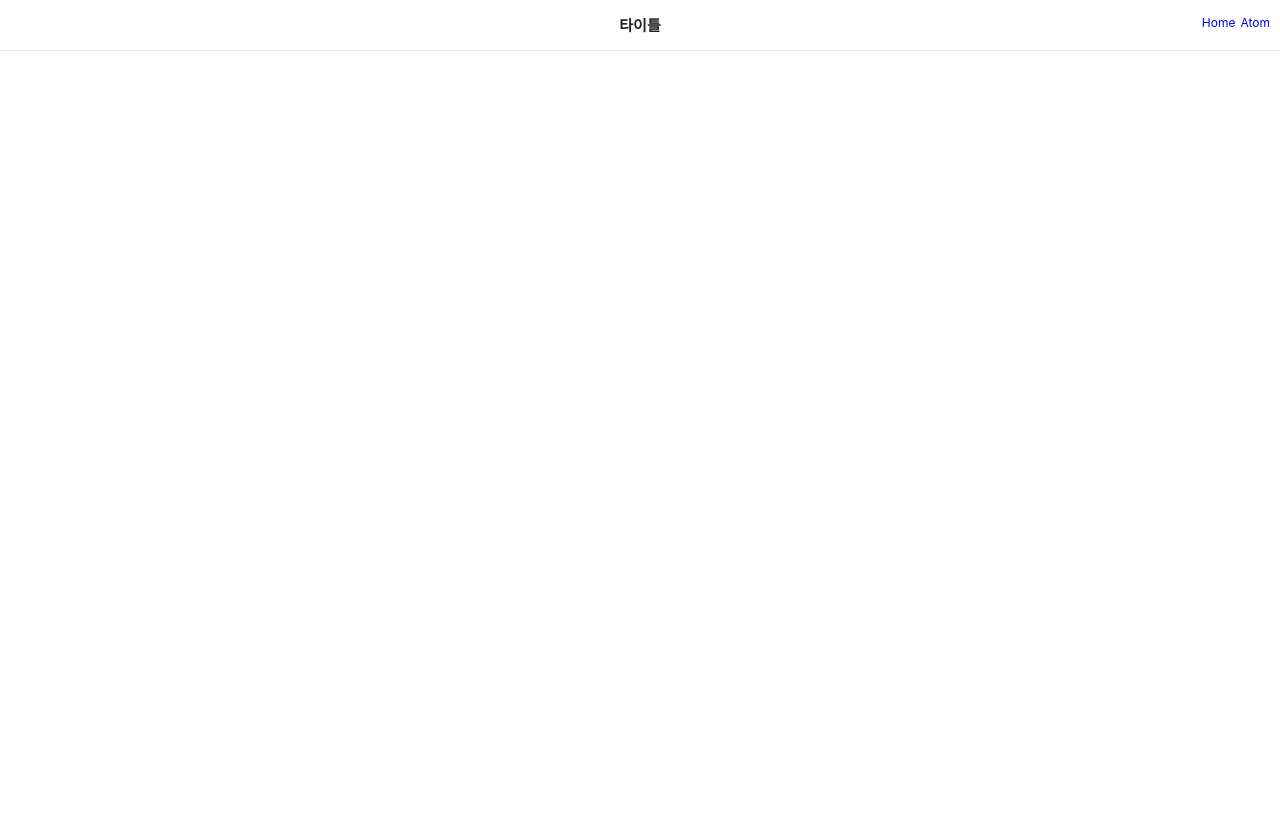
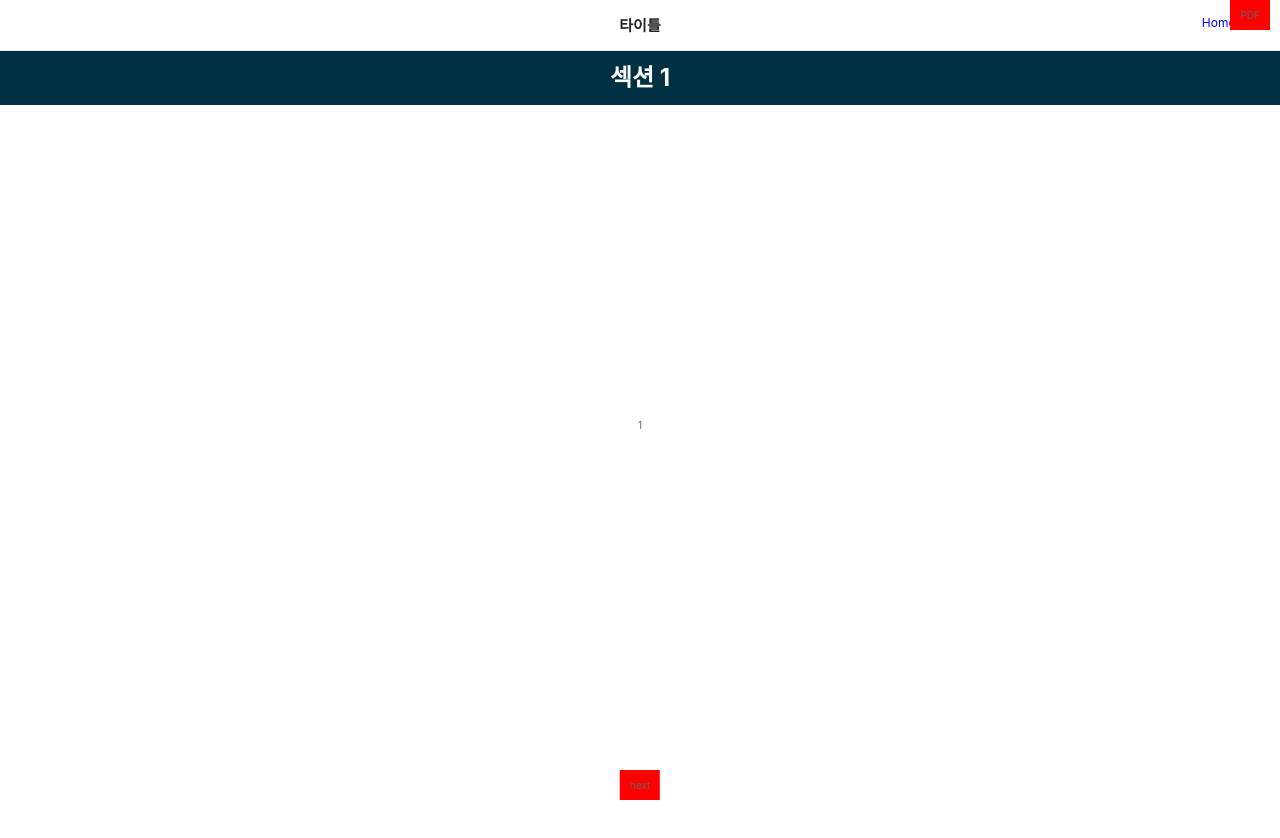
Before and after one commit to minslove/vant-pjt, a Vue app: page /scroll in a window 1280 px wide. Before the commit this address had no page. Shown: the top 838 px of the page. Before the commit the page ends 800 px from the top, so only its background shows below. Built offline with nearby package versions, Linux system fonts and the light colour scheme.

Commit message:
feat: section scroll

```diff
--- a/src/components/PublishList.vue
+++ b/src/components/PublishList.vue
@@ -27,14 +27,14 @@ import { RouterLink } from 'vue-router'
     <template #icon>
       <EcosystemIcon />
     </template>
-    <template #heading>이용내역</template>
+    <template #heading><RouterLink to="/agree">약관동의</RouterLink></template>
   </PublishMenu>
 
   <PublishMenu>
     <template #icon>
       <CommunityIcon />
     </template>
-    <template #heading>카드 관리 - 간편결제 등록</template>
+    <template #heading><RouterLink to="/scroll">섹션스크롤</RouterLink></template>
   </PublishMenu>
 
   <PublishMenu>
--- a/src/components/PublishMenu.vue
+++ b/src/components/PublishMenu.vue
@@ -1,11 +1,11 @@
 <template>
   <div class="item">
     <i>
-      <slot name="icon"></slot>
+      <slot name="icon" />
     </i>
     <div class="details">
       <h2>
-        <slot name="heading"></slot>
+        <slot name="heading" />
       </h2>
       <slot />
     </div>
--- /dev/null
+++ b/src/components/Spinner.vue
@@ -0,0 +1,25 @@
+<template>
+  <div class="spinner">
+    <img src="../assets/images/spinner.gif" alt="Loading..." />
+  </div>
+</template>
+
+<script lang="ts">
+import { defineComponent } from 'vue'
+
+export default defineComponent({
+  name: 'LoadingSpinner',
+})
+</script>
+
+<style lang="scss" scoped>
+.spinner {
+  display: flex;
+  min-height: 400px;
+  justify-content: center;
+  align-items: center;
+  img {
+    width: 50px;
+  }
+}
+</style>
--- a/src/router/index.ts
+++ b/src/router/index.ts
@@ -3,6 +3,8 @@ import HomeView from '../views/HomeView.vue'
 import AtomView from '../views/AtomView.vue'
 import StatementView from '../views/StatementView.vue'
 import BoardView from '../views/BoardView.vue'
+import AgreeView from '../views/AgreeView.vue'
+import ScrollView from '../views/ScrollView.vue'
 
 const router = createRouter({
   history: createWebHistory(import.meta.env.BASE_URL),
@@ -27,6 +29,16 @@ const router = createRouter({
       name: '보드게시판',
       component: BoardView,
     },
+    {
+      path: '/agree',
+      name: '약관동의',
+      component: AgreeView,
+    },
+    {
+      path: '/scroll',
+      name: '섹션스크롤',
+      component: ScrollView,
+    },
   ],
 })
 
--- /dev/null
+++ b/src/views/AgreeView.vue
@@ -0,0 +1,110 @@
+<script lang="ts">
+import { defineComponent, ref, onMounted } from 'vue'
+
+export default defineComponent({
+  setup() {
+    const sections = ref([
+      { title: '섹션 1', content: '첫 번째 섹션입니다.' },
+      { title: '섹션 2', content: '두 번째 섹션입니다.' },
+      { title: '섹션 3', content: '세 번째 섹션입니다.' },
+      { title: '섹션 4', content: '네 번째 섹션입니다.' },
+      { title: '섹션 5', content: '다섯 번째 섹션입니다.' },
+    ])
+
+    const currentIndex = ref(0)
+    const currentHeader = ref(sections.value[0].title)
+    const sectionRefs = ref<HTMLElement[]>([])
+
+    const nextSection = () => {
+      if (currentIndex.value < sections.value.length - 1) {
+        currentIndex.value++
+        scrollToSection(currentIndex.value)
+      }
+    }
+
+    const scrollToSection = (index: number) => {
+      const section = document.getElementById(`section-${index}`)
+      section?.scrollIntoView({ behavior: 'smooth' })
+    }
+
+    const observeSections = () => {
+      const observer = new IntersectionObserver(
+        (entries) => {
+          entries.forEach((entry) => {
+            if (entry.isIntersecting) {
+              const index = sectionRefs.value.findIndex((el) => el === entry.target)
+              currentHeader.value = sections.value[index].title
+            }
+          })
+        },
+        { threshold: 0.5 },
+      )
+
+      sectionRefs.value.forEach((section) => observer.observe(section))
+    }
+
+    onMounted(() => {
+      sectionRefs.value = Array.from(document.querySelectorAll('section'))
+      observeSections()
+    })
+
+    return { sections, nextSection, currentHeader }
+  },
+})
+</script>
+
+<template>
+  <div class="container">
+    <header class="fixed-header">{{ currentHeader }}</header>
+    <section
+      v-for="(section, index) in sections"
+      :key="index"
+      :id="'section-' + index"
+      ref="sections"
+    >
+      <h2>{{ section.title }}</h2>
+      <p>{{ section.content }}</p>
+    </section>
+    <button @click="nextSection">다음 섹션</button>
+  </div>
+</template>
+
+<style scoped>
+.container {
+  position: relative;
+  height: 100vh;
+  overflow-y: scroll;
+  scroll-snap-type: y mandatory;
+}
+
+.fixed-header {
+  position: sticky;
+  top: 0;
+  left: 0;
+  width: 100%;
+  background: #003142;
+  color: white;
+  padding: 15px;
+  text-align: center;
+  font-size: 24px;
+  font-weight: bold;
+}
+
+section {
+  height: 100vh;
+  display: flex;
+  flex-direction: column;
+  justify-content: center;
+  align-items: center;
+  scroll-snap-align: start;
+}
+
+button {
+  position: fixed;
+  bottom: 20px;
+  left: 50%;
+  transform: translateX(-50%);
+  padding: 10px 20px;
+  font-size: 16px;
+}
+</style>
--- a/src/views/BoardView.vue
+++ b/src/views/BoardView.vue
@@ -1,4 +1,34 @@
-<script setup lang="ts"></script>
+<script lang="ts">
+import { defineComponent, ref, onMounted } from 'vue'
+import Spinner from '../components/Spinner.vue'
+
+export default defineComponent({
+  components: { Spinner },
+  setup() {
+    const loading = ref(true)
+    const newsData = ref([])
+
+    const fetchData = async () => {
+      loading.value = true
+      try {
+        const response = await fetch('./data/top.json')
+        newsData.value = await response.json()
+      } catch (error) {
+        console.error('Error fetching data:', error)
+      } finally {
+        loading.value = false
+      }
+    }
+
+    onMounted(fetchData)
+
+    return {
+      loading,
+      newsData,
+    }
+  },
+})
+</script>
 <template>
   <div>
     <header>
@@ -9,21 +39,26 @@
       <section class="top-news-section">
         <h2>Top News</h2>
         <article id="topNewsList">
-          <div class="spinner-area" />
+          <Spinner v-if="loading" />
+          <div v-else>
+            <ul>
+              <li v-for="news in newsData" :key="news">{{ news.title }}</li>
+            </ul>
+          </div>
         </article>
       </section>
       <aside>
         <section class="latest-section">
           <h3>최신 글</h3>
           <ul class="latest-news-list">
-            <div class="spinner-area" />
+            <Spinner v-if="loading" />
           </ul>
         </section>
         <section class="support-section">
           <h3>Support</h3>
           <div class="github-support">
             <a>
-              <svg viewBox="0 0 16 16" width="16" height="16" class="heart" aria-hidden="ture">
+              <svg viewBox="0 0 16 16" width="16" height="16" class="heart" aria-hidden="true">
                 <path fill-rule="evenodd"></path>
               </svg>
               GibHub Sponsors
@@ -32,7 +67,7 @@
         </section>
       </aside>
     </main>
-    <footer>fe-post.com &copy; 202-2021 FE POST</footer>
+    <footer>fe-post.com &copy; 2020-2021 FE POST</footer>
   </div>
 </template>
 
--- /dev/null
+++ b/src/views/ScrollView.vue
@@ -0,0 +1,78 @@
+<script lang="ts">
+import { defineComponent, ref, onMounted } from 'vue'
+
+export default defineComponent({
+  setup() {
+    const sections = ref([
+      { title: '섹션 1', content: '1' },
+      { title: '섹션 2', content: '2' },
+      { title: '섹션 3', content: '3' },
+      { title: '섹션 4', content: '4' },
+      { title: '섹션 5', content: '5' },
+    ])
+    return { sections }
+  },
+})
+</script>
+
+<template>
+  <div class="container">
+    <button class="pdf">PDF</button>
+    <section v-for="(section, index) in sections" :key="index" :id="`section-${index}`">
+      <header class="sticky-header">{{ section.title }}</header>
+      <div class="content">
+        <p>{{ section.content }}</p>
+      </div>
+    </section>
+    <button class="next">next</button>
+  </div>
+</template>
+
+<style scoped>
+.container {
+  position: relative;
+  height: 100vh;
+  overflow-y: scroll;
+  scroll-snap-type: y mandatory;
+}
+.pdf {
+  position: fixed;
+  top: 0;
+  right: 10px;
+  background: red;
+  padding: 10px;
+  z-index: 2000;
+}
+.next {
+  position: fixed;
+  bottom: 0;
+  left: 50%;
+  transform: translateX(-50%);
+  background: red;
+  padding: 10px;
+  z-index: 2000;
+}
+.sticky-header {
+  position: sticky;
+  top: 0;
+  left: 0;
+  background: #003142;
+  color: white;
+  padding: 15px;
+  text-align: center;
+  font-size: 24px;
+  font-weight: bold;
+  z-index: 1000;
+}
+.content {
+  padding: 20px;
+  height: 80vh;
+  display: flex;
+  align-items: center;
+  justify-content: center;
+}
+section {
+  height: 100vh;
+  scroll-snap-align: start;
+}
+</style>
```
Also changed, not shown: src/data/top.json (added, +22 -0 lines), src/views/--AboutView.vue (deleted, +0 -36 lines), src/assets/images/spinner.gif (added).
